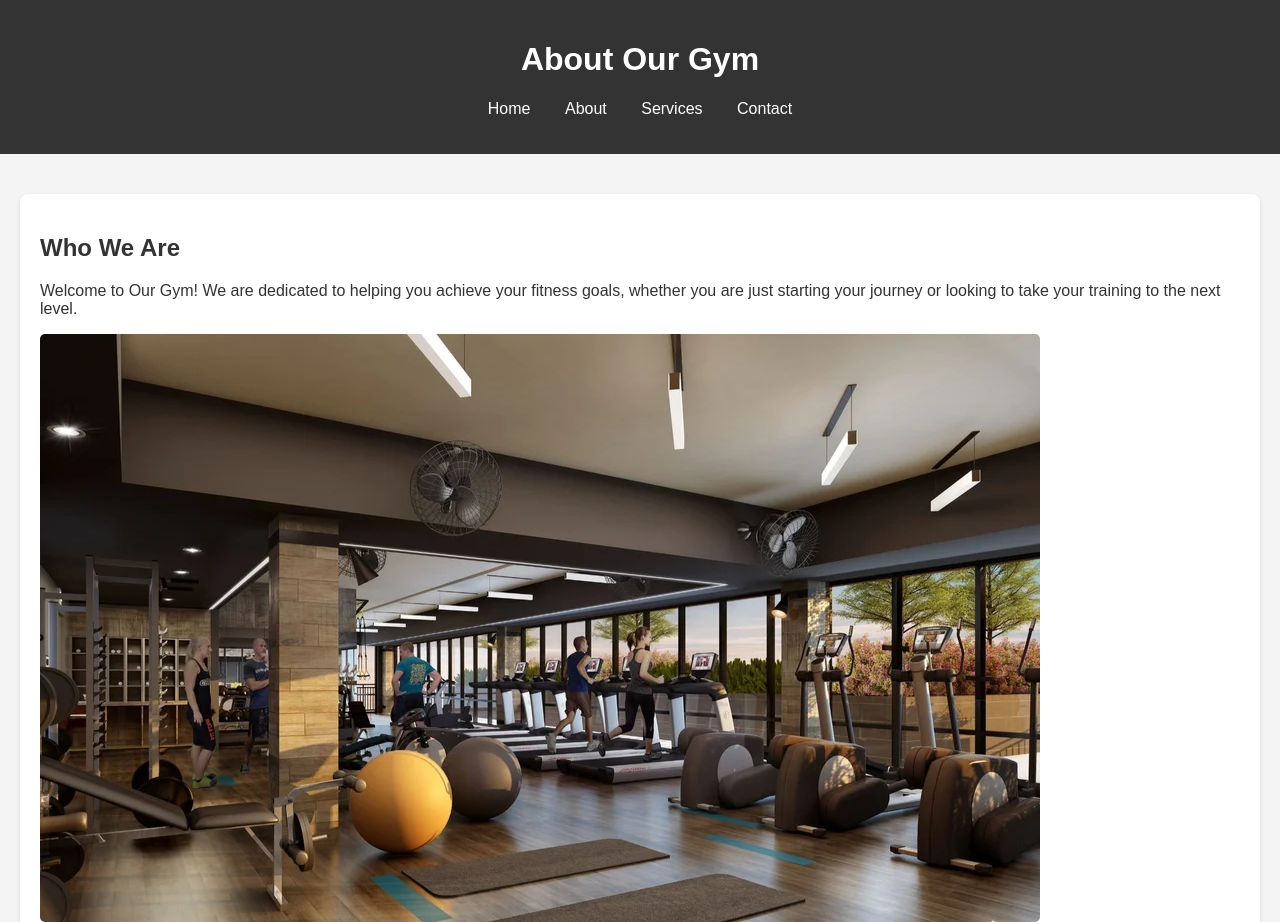
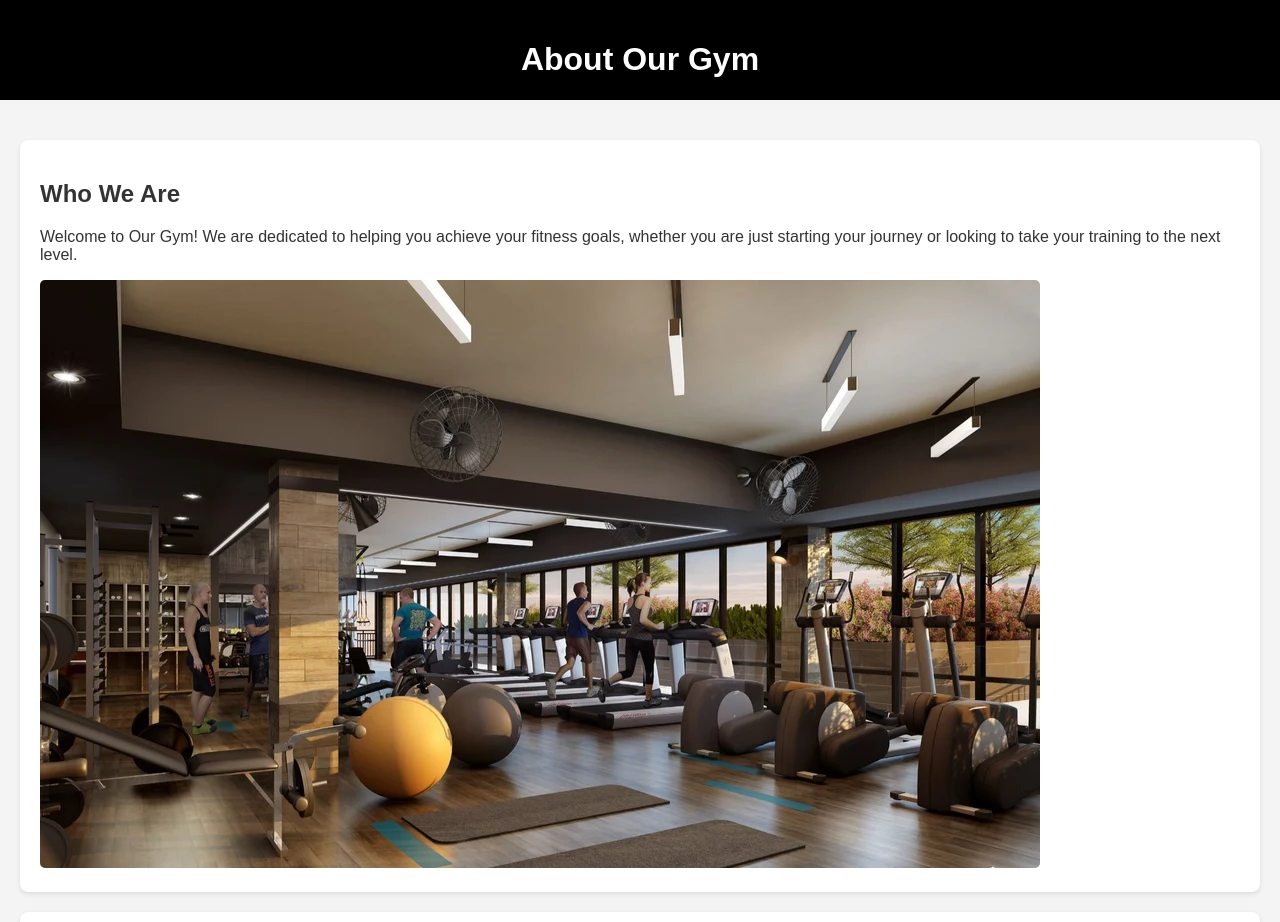
Before and after one commit to vanshchoudhary78/hackathon, a plain HTML site: page about.html in a window 1280 px wide. Shown: the top 922 px of the page. Drawn offline with Linux system fonts and the light colour scheme.

Commit message:
change in navbar

```diff
--- a/about.css
+++ b/about.css
@@ -11,6 +11,12 @@ header {
     color: #fff;
     padding: 20px 0;
     text-align: center;
+    position: sticky;
+    top: 0;
+    overflow: hidden;
+    z-index: 1;
+    height: 60px;
+    background: #000;
 }
 
 nav ul {
```
